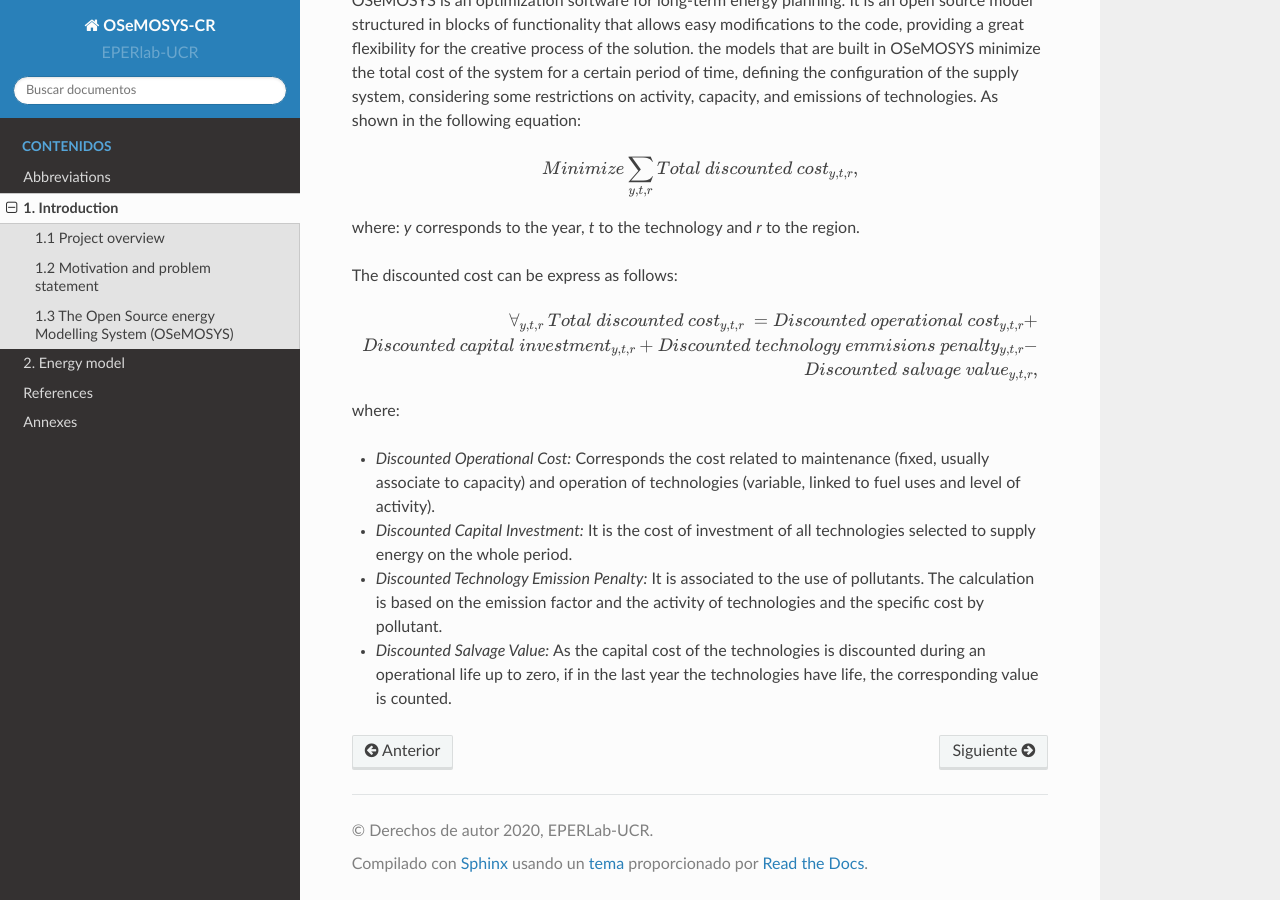
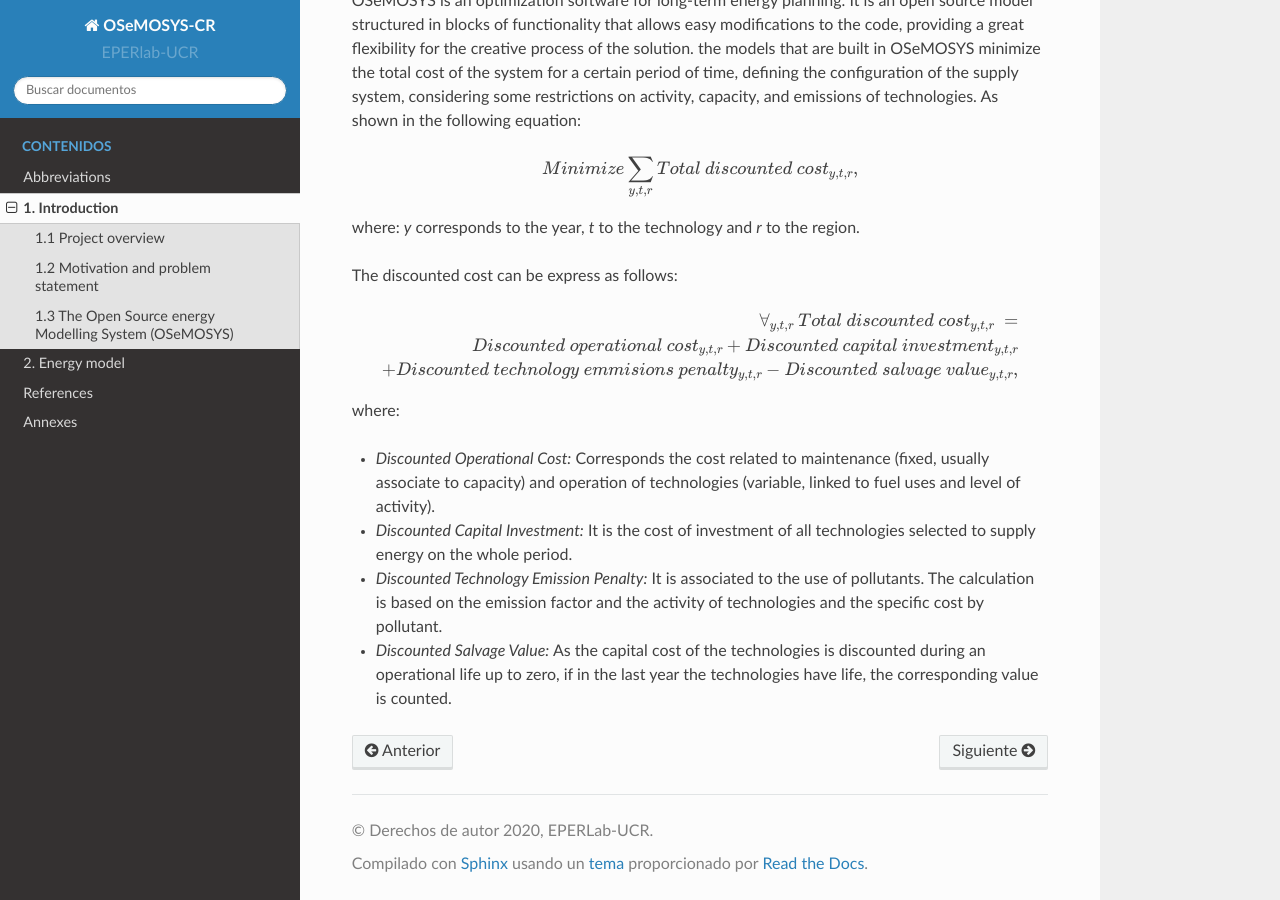
Before and after one commit to EPERLab/OSeMOSYS-CR, a Sphinx documentation site: the page built from docs/01Introduction.rst, in a window 1280 px wide and 900 px high, scrolled down 1715 px. Built offline with Sphinx 7.4.7 and the Read the Docs theme 2.0.0, drawn with Linux system fonts in a browser that asks for light colours.

```diff
--- a/docs/01Introduction.rst
+++ b/docs/01Introduction.rst
@@ -42,7 +42,7 @@ The discounted cost can be express as follows:
 
 .. math::
 
- ∀_{y,t,r}\  Total\ discounted\ cost_{y,t,r}\  =  Discounted\ operational\ cost_{y,t,r} +\\ Discounted\ capital\ investment_{y,t,r} + Discounted\ technology\ emmisions\ penalty_{y,t,r} - \\ Discounted\ salvage\ value_{y,t,r},
+ ∀_{y,t,r}\  Total\ discounted\ cost_{y,t,r}\  =  \\ Discounted\ operational\ cost_{y,t,r} + Discounted\ capital\ investment_{y,t,r} \\ + Discounted\ technology\ emmisions\ penalty_{y,t,r} - Discounted\ salvage\ value_{y,t,r},
 
 where:
 
```
